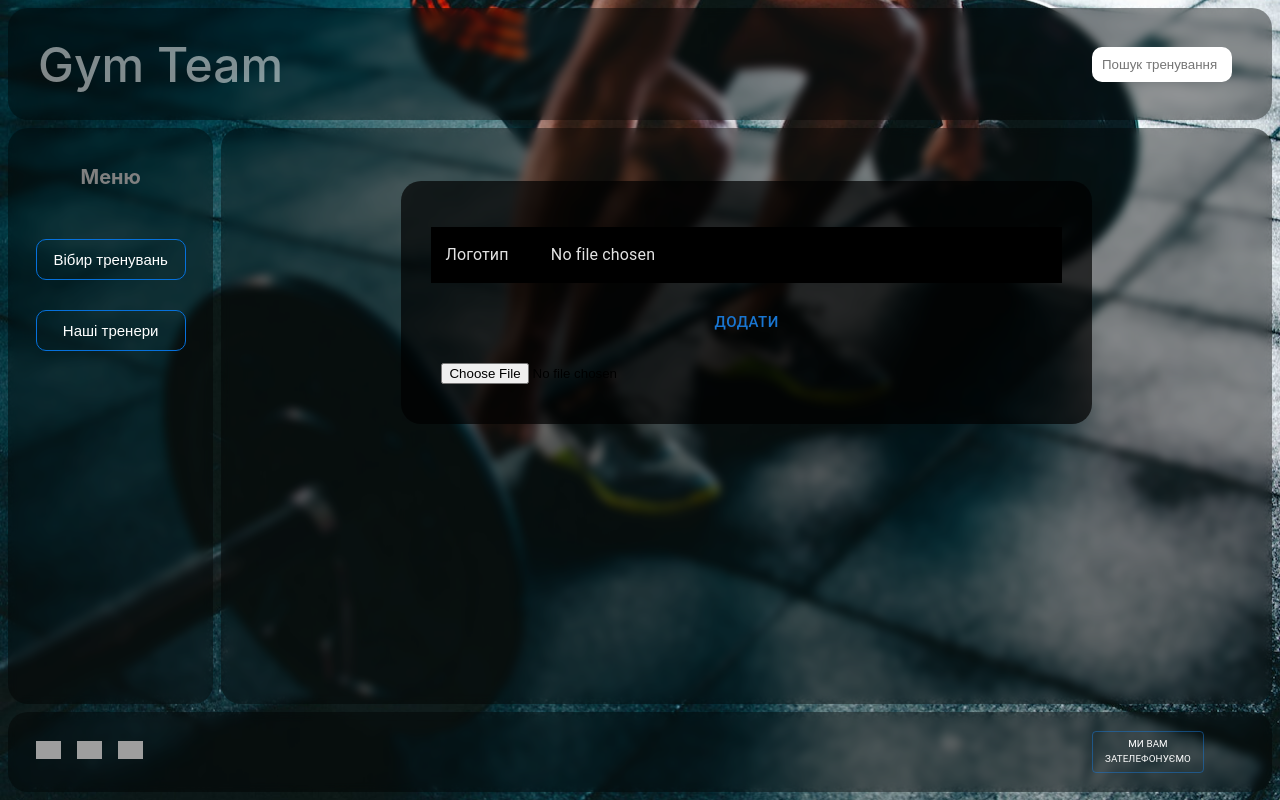
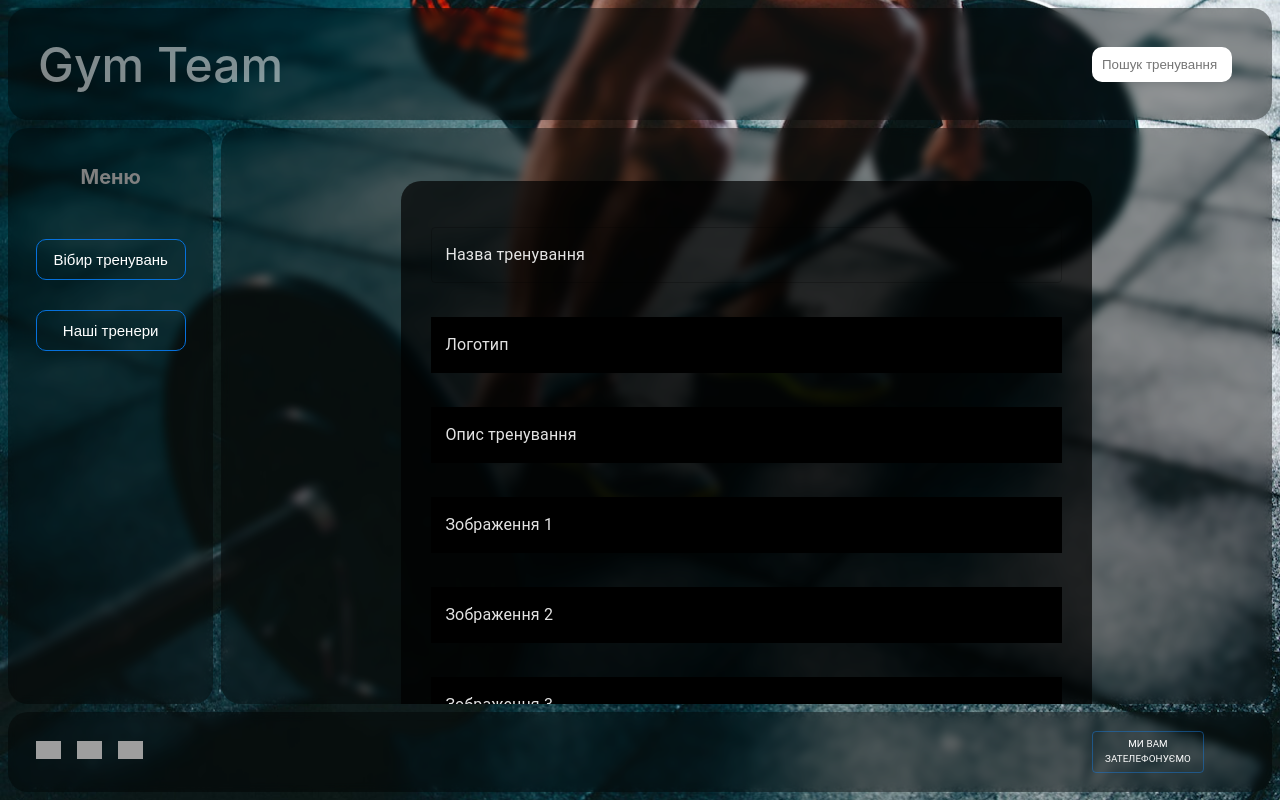
Before and after one commit to glinkinzhenya/Diplom-pro, a React (Create React App) app: page /admin/4hg874hg8h45g85hg848g47gh4hyth4ythvy4thg8yh5g784h578heyubvyurbvubs in a window 1280 px wide. Built offline with nearby package versions, Linux system fonts and the light colour scheme; grey boxes are pictures that could not be loaded.

Commit message:
addForm start

```diff
--- a/src/components/Forms/InputText.jsx
+++ b/src/components/Forms/InputText.jsx
@@ -7,13 +7,11 @@ export function InputText({
   name,
   defaultValue = '',
   label,
-  type,
   rules,
   ...props
 }) {
   return (
     <Controller
-      type={type}
       control={control}
       name={name}
       defaultValue={defaultValue}
@@ -30,13 +28,13 @@ export function InputText({
               color: 'rgba(255, 255, 255, 0.892)', // цвет текста метки
             },
           }}
-          type={type}
+          type='text'
           label={label}
           value={value}
           inputRef={ref}
           onChange={onChange}
           margin='normal'
-          error={!!error}
+          error={error}
           helperText={error ? error.message : ''}
           {...props}
         />
--- a/src/constans/rules.js
+++ b/src/constans/rules.js
@@ -1,7 +1,7 @@
 export const rulesText = {
   required: (field) => `Треба ввести ${field}.`,
 };
-export const rulesImage = {
+export const addFormRulesImage = {
   required: (field) => `Треба додати ${field}.`,
 };
 
@@ -12,7 +12,19 @@ export const adminRules = {
   password: {
     required: { value: true, message: rulesText.required('пароль') },
   },
+};
+
+export const addFormRules = {
+  login: {
+    required: { value: true, message: rulesText.required('логін') },
+  },
+  password: {
+    required: { value: true, message: rulesText.required('пароль') },
+  },
   image: {
-    required: { value: true, message: rulesImage.required('логотип') },
+    required: { value: true, message: addFormRulesImage.required('логотип') },
+  },
+  description: {
+    required: { value: true, message: rulesText.required('опис') },
   },
 };
--- a/src/pages/AddForm/AddForm.jsx
+++ b/src/pages/AddForm/AddForm.jsx
@@ -1,109 +1,74 @@
-import React, { useState } from 'react';
-import Resizer from 'react-image-file-resizer';
+import React from 'react';
 import { useForm } from 'react-hook-form';
 import { Button } from '@mui/material';
 import { InputText } from '../../components/Forms/InputText';
-import { adminRules } from '../../constans/rules';
+import { addFormRules } from '../../constans/rules';
 import './AddForm.css';
 
 export default function AddForm() {
-  const { control, handleSubmit } = useForm();
+  const { control, handleSubmit, getValues } = useForm();
 
-  const [imageData, setImageData] = useState(null);
-  console.log(imageData);
-  function handleImageChange(e) {
-    console.log('huy');
-    const file = e.target.files[0];
-
-    Resizer.imageFileResizer(
-      file,
-      800, // максимальная ширина
-      600, // максимальная высота
-      'JPEG', // формат изображения
-      70, // качество изображения в процентах
-      0, // ориентация изображения
-      (uri) => {
-        setImageData(uri);
-      },
-      // 'base64' // тип вывода изображения
-    );
-  }
-
-  function primer() {
-    console.log('primer');
+  function pushServer() {
+    console.log(getValues());
   }
 
   return (
     <div className='add-form-wrapper'>
       <div className='add-form'>
-        {/* <InputText
+        <InputText
           control={control}
           name='name'
           label='Назва тренування'
-          type='text'
-          rules={adminRules.login}
-        /> */}
+          rules={addFormRules.login}
+        />
         <InputText
           style={{ backgroundColor: 'black' }}
           control={control}
           name='image'
           label='Логотип'
-          type='file'
-          rules={adminRules.image}
+          rules={addFormRules.image}
           id="myFileInput"
-          // onChange={handleImageChange}
-        />
-        {/* <InputText
-          control={control}
-          name='fullInfo'
-          label='опис тренування'
-          type='text'
-          rules={adminRules.login}
         />
         <InputText
+          style={{ backgroundColor: 'black' }}
           control={control}
-          name='gallery'
-          label='Зображення 1'
-          type='file'
-          rules={adminRules.password}
-        /> */}
-        {/* <InputText
-          control={control}
-          name='gallery'
-          label='Зображення 2'
-          type='file'
-          rules={adminRules.password}
+          name='description'
+          label='Опис тренування'
+          rules={addFormRules.description}
         />
         <InputText
+          style={{ backgroundColor: 'black' }}
           control={control}
-          name='gallery'
-          label='Зображення 3'
-          type='file'
-          rules={adminRules.password}
+          name='image_1'
+          label='Зображення 1'
+          rules={addFormRules.image}
         />
         <InputText
+          style={{ backgroundColor: 'black' }}
           control={control}
-          name='gallery'
+          name='image_2'
+          label='Зображення 2'
+          rules={addFormRules.image}
+        />
+        <InputText
+          style={{ backgroundColor: 'black' }}
+          control={control}
+          name='image_3'
+          label='Зображення 3'
+          rules={addFormRules.image}
+        />
+        <InputText
+          style={{ backgroundColor: 'black' }}
+          control={control}
+          name='image_4'
           label='Зображення 4'
-          type='file'
-          rules={adminRules.password}
-        /> */}
-        {/* <InputText
-          control={control}
-          name='days'
-          label='Вільні дні'
-          type='text'
-          rules={adminRules.login}
-        /> */}
+          rules={addFormRules.image}
+        />
         <Button
           size='large'
-          onClick={handleSubmit(primer)}
+          onClick={handleSubmit(pushServer)}
         >Додати
         </Button>
-        <div>
-          <input type="file" onChange={handleImageChange} />
-          {imageData && <img src={imageData} alt="uploaded" />}
-        </div>
       </div>
     </div>
   );
```
